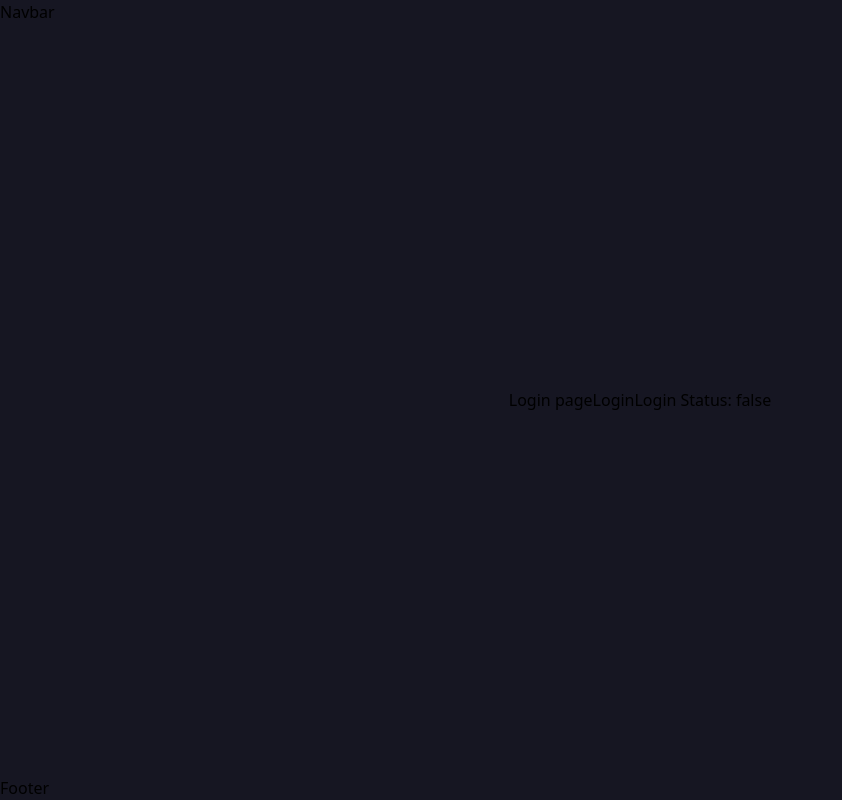
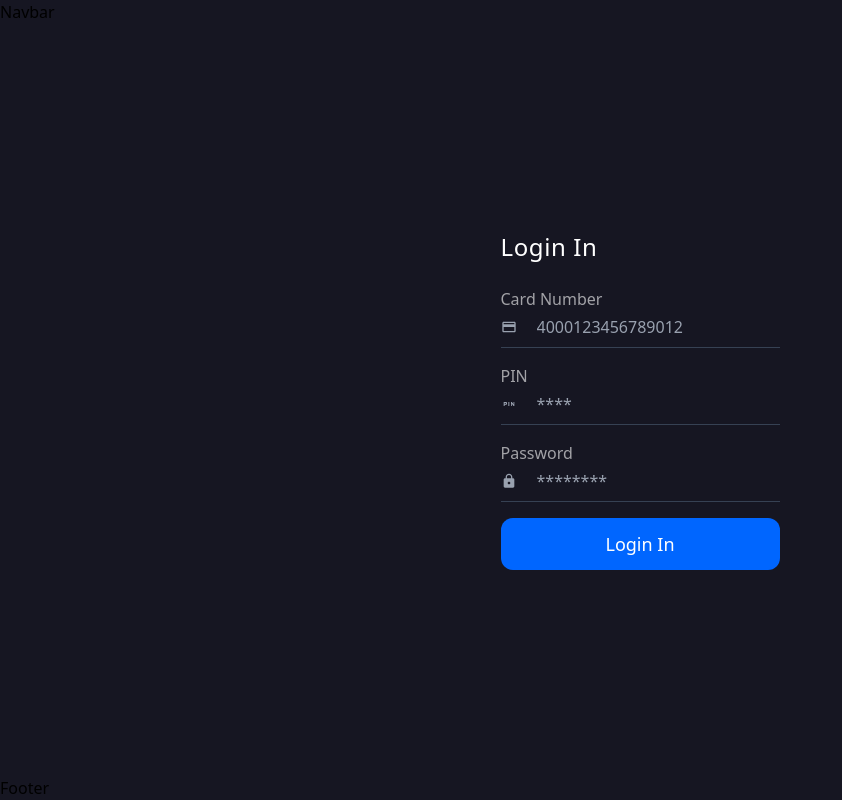
Before and after one commit to jamesmcdonald112/simple-banking-system-full-stack, a React (Vite) app in the folder frontend/: page /login in a window 1280 px wide. Shown: the whole page, without its empty margins (0-842 px from the left). Built offline with nearby package versions, Linux system fonts and the light colour scheme; no server answers.

Commit message:
Frontend: create account and login pages with API integration

```diff
--- /dev/null
+++ b/frontend/src/api/userLogin.ts
@@ -0,0 +1,26 @@
+import { BASE_URL } from "../config";
+import type { Account } from "../types/Account";
+
+type userLoginProps = {
+  cardNumber: string;
+  pin: string;
+  password: string;
+}
+
+export async function userLogin({cardNumber, pin, password}: userLoginProps): Promise<Account> {
+  const res = await fetch(`${BASE_URL}/api/login`, {
+    method: "POST",
+    headers: {
+      "Content-Type": "application/json"
+    },
+    body: JSON.stringify({cardNumber, pin, password})
+  });
+
+   console.log(res)
+
+  if (!res.ok) {
+    throw new Error("Failed to create account");
+  }
+
+  return res.json();
+}
--- a/frontend/src/pages/AccountCreated.tsx
+++ b/frontend/src/pages/AccountCreated.tsx
@@ -4,6 +4,7 @@ import Heading1 from "../components/Heading1";
 import InfoField from "../components/InfoField";
 import { MdEmail, MdPerson, MdPhone, MdCreditCard, MdOutlineFiberPin } from 'react-icons/md'
 import { useEffect } from "react";
+import Container from "../components/Container";
 
 
 export default function AccountCreated() {
@@ -21,7 +22,7 @@ export default function AccountCreated() {
   }, [location, navigate]);
 
   return (
-    <div className="flex flex-col gap-2">
+    <Container className="flex flex-col gap-2">
       <Heading1>Account Created</Heading1>
 
       {/* Name */}
@@ -66,6 +67,6 @@ export default function AccountCreated() {
         Go To Login
       </Button>
 
-    </div>
+    </Container>
   )
 }
--- a/frontend/src/pages/CreateAccount.tsx
+++ b/frontend/src/pages/CreateAccount.tsx
@@ -46,28 +46,12 @@ export default function CreateAccount() {
     }
   }
 
-  // Render feedback messages
- const successMessage = accountInfo && !isError && (
-  <div className="text-white">
-    <p>Name: {accountInfo.name}</p>
-    <p>Email: {accountInfo.email}</p>
-    <p>Phone: {accountInfo.phone}</p>
-    <p>Card Number: {accountInfo.cardNumber}</p>
-    <p>PIN: {accountInfo.pin}</p>
-  </div>
- )
 
- const errorFeedback = isError && errorMessage && (
-  <div>
-    <p>{errorMessage}</p>
-  </div>
- )
 
 //  Render Component
  return (
-    <FormContainer>
+    <FormContainer onSubmit={handleSubmit}>
       <Heading1>Create Account</Heading1>
-      <form onSubmit={handleSubmit} className="flex flex-col gap-8">
 
         {/* Name */}
         <TextInput
@@ -76,6 +60,7 @@ export default function CreateAccount() {
           value={name}
           icon={<MdPerson/>}
           onChange={(e) => setName(e.target.value)}
+          placeholder="John Doe"
           required={true}
         />
 
@@ -86,6 +71,7 @@ export default function CreateAccount() {
           value={phone}
           icon={<MdPhone />}
           onChange={(e) => setPhone(e.target.value)}
+          placeholder="+353 85 435 6748"
           required={true}
         />
 
@@ -96,15 +82,14 @@ export default function CreateAccount() {
           value={email}
           icon={<MdEmail />}
           onChange={(e) => setEmail(e.target.value)}
+          placeholder='johndoe1234@email.com'
           required={true}
         />
 
         {/* Password */}
         <PasswordInput
-          label="Password"
           name="password"
           value={password}
-          icon={<MdLock />}
           onChange={(e) => setPassword(e.target.value)}
           required={true}
         />
@@ -116,11 +101,7 @@ export default function CreateAccount() {
         >
           {isSubmitting ? "Creating..." : "Create Account"}
         </Button>
-      </form>
 
-      {successMessage}
-
-      {errorFeedback}
     </FormContainer>
  )
 }
--- a/frontend/src/pages/Login.tsx
+++ b/frontend/src/pages/Login.tsx
@@ -1,14 +1,86 @@
-import { useAuth } from "../context/AuthContext"
+import { useState } from "react";
+import Heading1 from "../components/Heading1";
+import { useAuth } from "../context/AuthContext";
+import { userLogin } from "../api/userLogin";
+import CardNumberInput from "../components/CardNumberInput";
+import FormContainer from "../components/FormContainer";
+import PinInput from "../components/PinInput";
+import PasswordInput from "../components/PasswordInput";
+import Button from "../components/Button";
+import type { Account } from "../types/Account";
+import { useNavigate } from "react-router-dom";
+
 
 export default function Login() {
+  const navigate = useNavigate();
+  const [accountInfo, setAccountInfo]  = useState<Account | null>(null);
   const {isLoggedIn, logIn} = useAuth();
+  const[isError, setIsError] = useState<boolean>(false)
+  const [errorMessage, setErrorMessage] = useState<string>('')
+  const [isSubmitting, setIsSubmitting] = useState<boolean>(false);
+
+  const [cardNumber, setCardNumber] = useState<string>('');
+  const [pin, setPin]= useState<string>('');
+  const [password, setPassword]= useState<string>('');
 
 
+  async function handleLogin(e: React.FormEvent) {
+    e.preventDefault();
+    setIsError(false);
+    setErrorMessage('')
+    setIsSubmitting(true);
+
+    try {
+      const data = await userLogin({cardNumber, pin, password});
+      setAccountInfo(data);
+      logIn();
+      navigate("/dashboard", {state: data})
+    } catch(error) {
+      setIsError(true);
+      setErrorMessage("Failed to login. Please try again")
+    } finally {
+      setIsSubmitting(false)
+    }
+  }
+
   return (
-    <>
-      <h1>Login page</h1>
-      <button onClick={logIn}>Login</button>
-      <p>Login Status: {isLoggedIn.toString()}</p>
-    </>
+    <FormContainer onSubmit={handleLogin}>
+      <Heading1>Login In</Heading1>
+
+      {/* Card Number */}
+      <CardNumberInput
+        label="Card Number"
+        name="cardNumber"
+        value={cardNumber}
+        onChange={(e) => setCardNumber(e.target.value)}
+        placeholder="4000123456789012"
+        required={true}
+      />
+
+      {/* PIN */}
+      <PinInput
+        id="login-pin"
+        name="login-pin"
+        value={pin}
+        onChange={(e) => setPin(e.target.value)}
+        required={true}
+      />
+
+      {/* Password */}
+      <PasswordInput
+        name="login-password"
+        value={password}
+        onChange={(e) => setPassword(e.target.value)}
+      />
+
+      {/* Submit */}
+      <Button
+        type="submit"
+        disabled={isSubmitting}
+      >
+        Login In
+      </Button>
+
+    </FormContainer>
   )
 }
```
